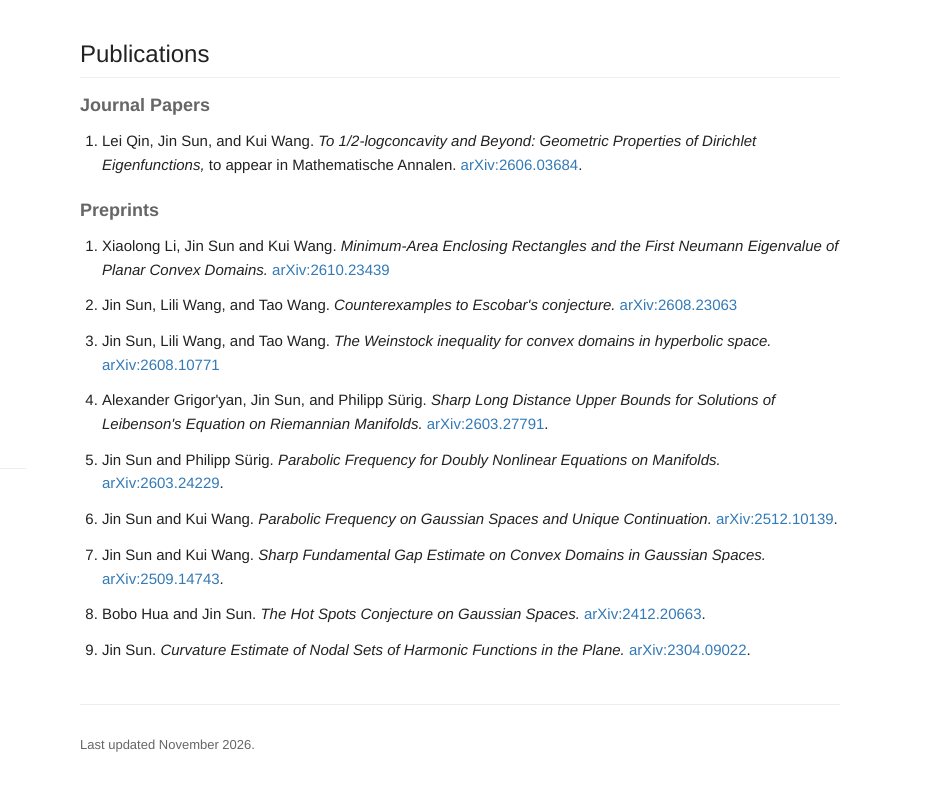
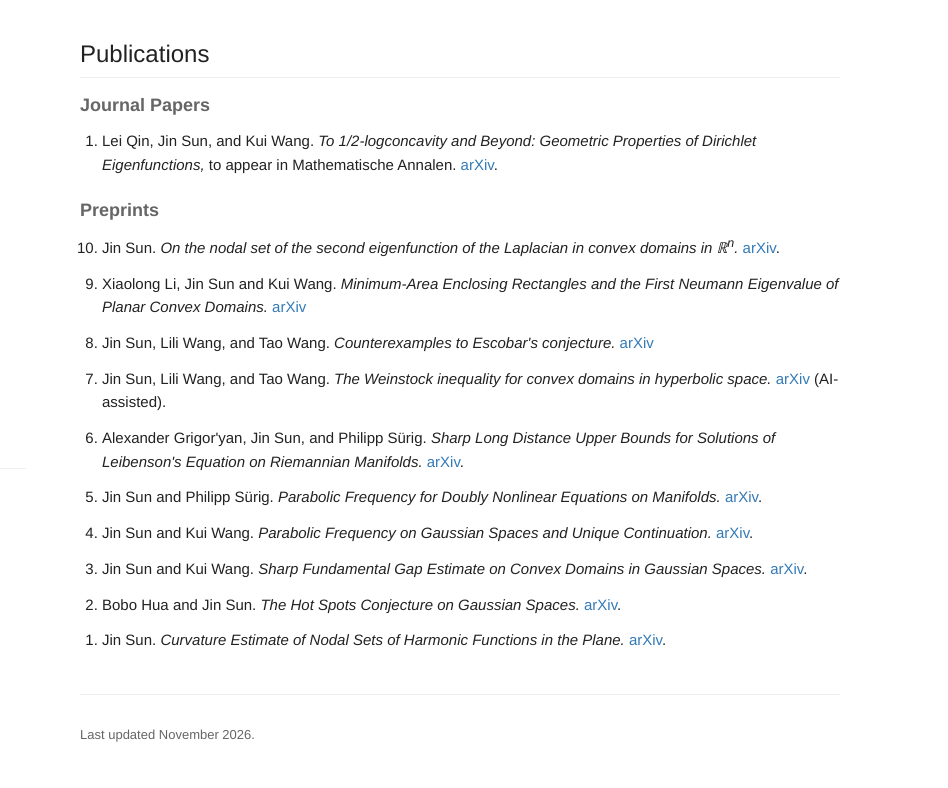
Before and after one commit to jinsunmath/jinsunmath.github.io, a plain HTML site: page publications.html in a window 1280 px wide. Shown: the full height of the page, 332-1280 px from the left. Drawn offline with Linux system fonts and the light colour scheme.

Commit message:
Update publication links to use 'arXiv' text
Changed publication links to use 'arXiv' instead of full URLs.

```diff
--- a/publications.html
+++ b/publications.html
@@ -44,61 +44,67 @@
           <h2 id="publications-title">Publications</h2>
 
           <h3 class="section-note">Journal Papers</h3>
-          <ol class="paper-list">
+          <ol class="paper-list" reversed>
             <li>
               <span class="authors">Lei Qin, Jin Sun, and Kui Wang.</span>
               <span class="title">To 1/2-logconcavity and Beyond: Geometric Properties of Dirichlet Eigenfunctions,</span>
               to appear in Mathematische Annalen.
-              <a href="https://arxiv.org/abs/2606.03684">arXiv:2606.03684</a>.
+              <a href="https://arxiv.org/abs/2606.03684">arXiv</a>.
             </li>
           </ol>
 
           <h3 class="section-note">Preprints</h3>
-          <ol class="paper-list">
+          <ol class="paper-list" reversed>
+            <li>
+              <span class="authors">Jin Sun.</span>
+              <span class="title">On the nodal set of the second eigenfunction of the Laplacian in convex domains in &#8477;<sup>n</sup>.</span>
+              <a href="https://arxiv.org/abs/2611.19340">arXiv</a>.
+            </li>
             <li>
               <span class="authors">Xiaolong Li, Jin Sun and Kui Wang.</span>
               <span class="title">Minimum-Area Enclosing Rectangles and the First Neumann Eigenvalue of Planar Convex Domains.</span>
-              <a href="https://arxiv.org/abs/2610.23439">arXiv:2610.23439</a>
+              <a href="https://arxiv.org/abs/2610.23439">arXiv</a>
             </li>
             <li>
               <span class="authors">Jin Sun, Lili Wang, and Tao Wang.</span>
               <span class="title">Counterexamples to Escobar's conjecture.</span>
-              <a href="https://arxiv.org/abs/2608.23063">arXiv:2608.23063</a>
+              <a href="https://arxiv.org/abs/2608.23063">arXiv</a>
             </li>
             <li>
               <span class="authors">Jin Sun, Lili Wang, and Tao Wang.</span>
               <span class="title">The Weinstock inequality for convex domains in hyperbolic space.</span>
-              <a href="https://arxiv.org/abs/2608.10771">arXiv:2608.10771</a>
+              <a href="https://arxiv.org/abs/2608.10771">arXiv</a>
+              <span class="ai-assisted">(AI-assisted)</span>.
             </li>
             <li>
               <span class="authors">Alexander Grigor'yan, Jin Sun, and Philipp Sürig.</span>
               <span class="title">Sharp Long Distance Upper Bounds for Solutions of Leibenson's Equation on Riemannian Manifolds.</span>
-              <a href="https://arxiv.org/abs/2603.27791">arXiv:2603.27791</a>.
+              <a href="https://arxiv.org/abs/2603.27791">arXiv</a>.
             </li>
             <li>
               <span class="authors">Jin Sun and Philipp Sürig.</span>
               <span class="title">Parabolic Frequency for Doubly Nonlinear Equations on Manifolds.</span>
-              <a href="https://arxiv.org/abs/2603.24229">arXiv:2603.24229</a>.
+              <a href="https://arxiv.org/abs/2603.24229">arXiv</a>.
             </li>
             <li>
               <span class="authors">Jin Sun and Kui Wang.</span>
               <span class="title">Parabolic Frequency on Gaussian Spaces and Unique Continuation.</span>
-              <a href="https://arxiv.org/abs/2512.10139">arXiv:2512.10139</a>.
+              <a href="https://arxiv.org/abs/2512.10139">arXiv</a>.
             </li>
             <li>
               <span class="authors">Jin Sun and Kui Wang.</span>
               <span class="title">Sharp Fundamental Gap Estimate on Convex Domains in Gaussian Spaces.</span>
-              <a href="https://arxiv.org/abs/2509.14743">arXiv:2509.14743</a>.
+              <a href="https://arxiv.org/abs/2509.14743">arXiv</a>.
             </li>
             <li>
               <span class="authors">Bobo Hua and Jin Sun.</span>
               <span class="title">The Hot Spots Conjecture on Gaussian Spaces.</span>
-              <a href="https://arxiv.org/abs/2412.20663">arXiv:2412.20663</a>.
+              <a href="https://arxiv.org/abs/2412.20663">arXiv</a>.
             </li>
             <li>
               <span class="authors">Jin Sun.</span>
               <span class="title">Curvature Estimate of Nodal Sets of Harmonic Functions in the Plane.</span>
-              <a href="https://arxiv.org/abs/2304.09022">arXiv:2304.09022</a>.
+              <a href="https://arxiv.org/abs/2304.09022">arXiv</a>.
             </li>
           </ol>
         </section>
```
